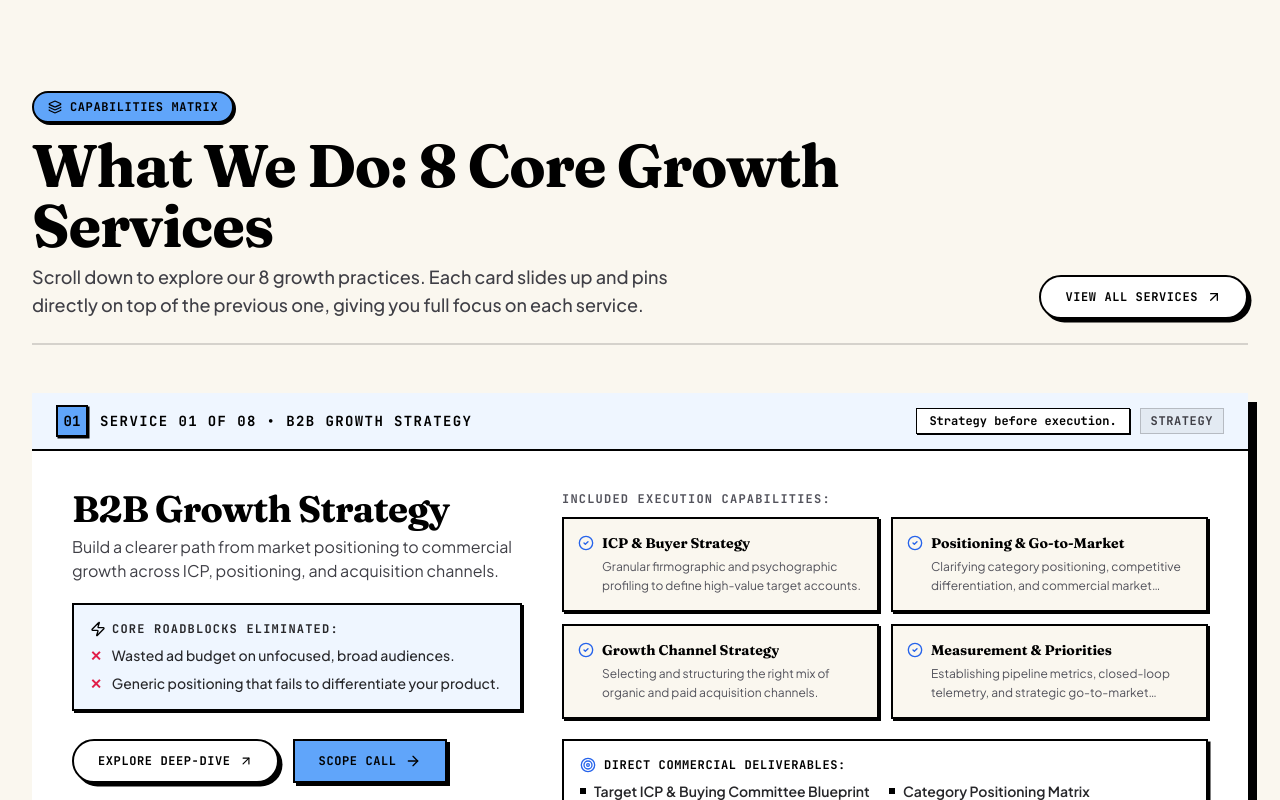
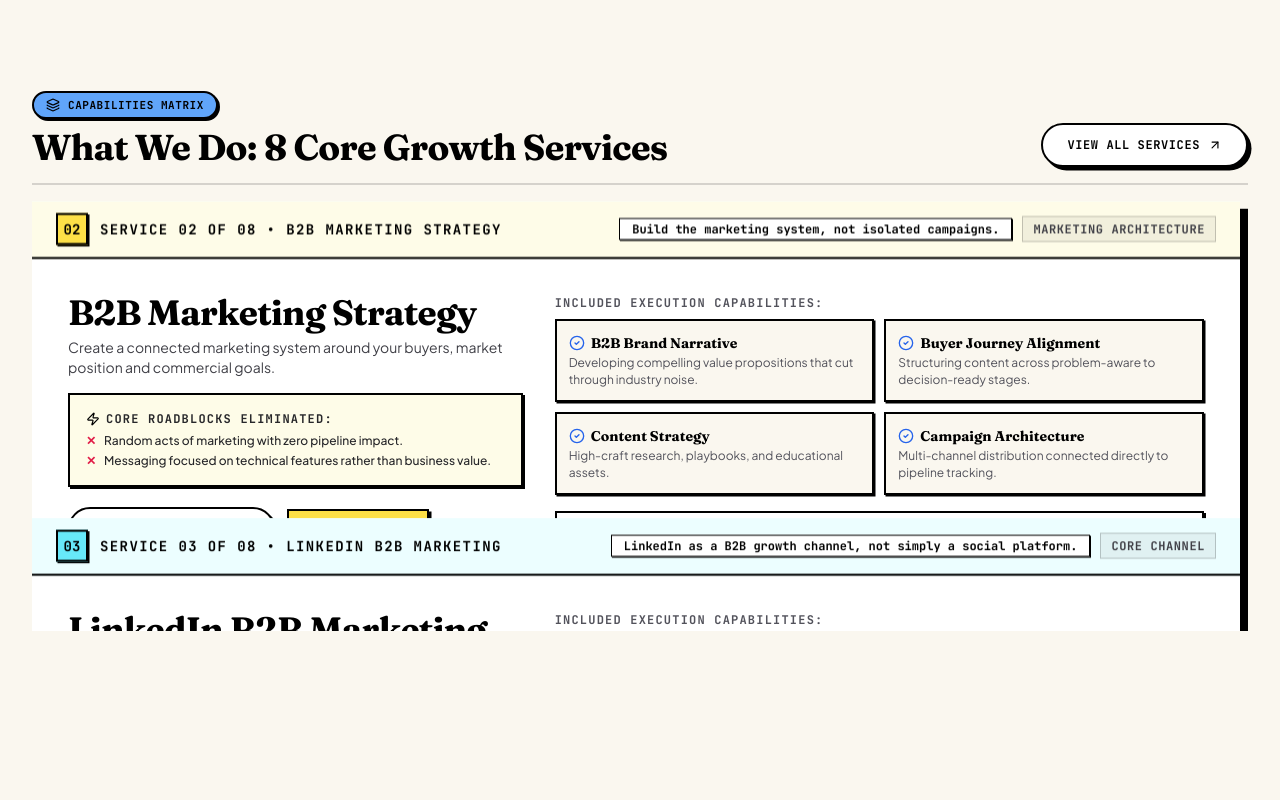
Before and after one commit to Kamu08/Saini-Nexus, a Next.js app: page / in a window 1280 px wide. Shown: the part 1520-2320 px from the top of the page. Built offline with nearby package versions, Linux system fonts and the light colour scheme.

Commit message:
feat: implement scroll-driven card stacking ensuring card 8 fully overlaps card 7 seamlessly with zero extra whitespace

```diff
--- a/src/app/page.tsx
+++ b/src/app/page.tsx
@@ -147,7 +147,7 @@ export default function HomePage() {
       {/* 03. THE NEXUS GROWTH FRAMEWORK: THE DARK MONOLITH SECTION */}
       {/* Distinct High-Contrast Canvas with Massive Rounded Edges  */}
       {/* ========================================================= */}
-      <div className="-mt-[28vh] sm:-mt-[36vh] max-w-7xl mx-auto px-4 sm:px-6 lg:px-8 relative z-20">
+      <div className="max-w-7xl mx-auto px-4 sm:px-6 lg:px-8 relative z-20">
         <NexusGrowthMap />
       </div>
 
--- a/src/components/InteractiveServicesHub.tsx
+++ b/src/components/InteractiveServicesHub.tsx
@@ -1,7 +1,8 @@
 "use client";
 
-import React from "react";
+import React, { useRef } from "react";
 import Link from "next/link";
+import { motion, useScroll, useTransform, MotionValue } from "framer-motion";
 import {
   ArrowRight,
   ArrowUpRight,
@@ -10,7 +11,7 @@ import {
   Zap,
   Target
 } from "lucide-react";
-import { SERVICES } from "@/data/services";
+import { SERVICES, ServiceItem } from "@/data/services";
 
 const ACCENT_STYLES = [
   { badgeBg: "bg-[#60A5FA]", headerBg: "bg-[#EFF6FF]", textAccent: "text-[#1D4ED8]" },
@@ -23,66 +24,42 @@ const ACCENT_STYLES = [
   { badgeBg: "bg-[#93C5FD]", headerBg: "bg-[#EFF6FF]", textAccent: "text-[#1E40AF]" }
 ];
 
-export function InteractiveServicesHub() {
-  const serviceList = Object.values(SERVICES);
+interface CardProps {
+  srv: ServiceItem;
+  idx: number;
+  total: number;
+  scrollYProgress: MotionValue<number>;
+  accent: (typeof ACCENT_STYLES)[0];
+}
+
+function ServiceSlideCard({ srv, idx, total, scrollYProgress, accent }: CardProps) {
+  // Calculate precise scroll window for each card to animate in
+  // Card 0 (Base): always visible at y = 0
+  // Cards 1 to 7: each slides up sequentially from bottom to top
+  const step = 0.85 / (total - 1);
+  const start = idx === 0 ? 0 : 0.02 + (idx - 1) * step;
+  const end = idx === 0 ? 0 : start + step * 0.85;
+
+  // y-translation: slides smoothly up from 105% to 0%
+  const y = useTransform(
+    scrollYProgress,
+    idx === 0 ? [0, 1] : [start, end],
+    idx === 0 ? ["0%", "0%"] : ["105%", "0%"]
+  );
 
   return (
-    <section className="space-y-8 sm:space-y-10 relative">
+    <motion.div
+      style={{
+        y,
+        zIndex: idx + 1,
+      }}
+      className="absolute top-0 left-0 right-2 bottom-2 will-change-transform"
+    >
+      {/* Card Shell */}
+      <div className="w-full h-full bg-white rounded-none border-3 border-black shadow-[8px_8px_0px_#000000] flex flex-col justify-between overflow-hidden">
 
-      {/* Section Header */}
-      <div className="flex flex-col md:flex-row md:items-end justify-between gap-4 border-b-2 border-black/15 pb-6">
-        <div>
-          <div className="inline-flex items-center gap-2 px-3.5 py-1.5 rounded-full bg-[#60A5FA] border-2 border-black text-black text-xs font-mono uppercase tracking-wider mb-3 font-extrabold shadow-[2px_2px_0px_#000000]">
-            <Layers className="w-3.5 h-3.5" />
-            Capabilities Matrix
-          </div>
-          <h2 className="text-3xl sm:text-5xl lg:text-6xl font-serif font-bold text-black tracking-tight">
-            What We Do: 8 Core Growth Services
-          </h2>
-          <p className="text-zinc-700 text-sm sm:text-base md:text-lg mt-2 max-w-2xl font-medium leading-relaxed">
-            Scroll down to explore our 8 growth practices. Each card slides up and pins directly on top of the previous one, giving you full focus on each service.
-          </p>
-        </div>
-
-        <div className="flex items-center gap-3 shrink-0">
-          <Link
-            href="/services"
-            className="neo-btn-white w-fit"
-          >
-            <span>View All Services</span>
-            <ArrowUpRight className="w-4 h-4" />
-          </Link>
-        </div>
-      </div>
-
-      {/*
-        Card-Over-Card Full Cover Deck:
-        All cards share the exact same top position (top: 5.5rem, directly below navbar).
-        Each card has an increasing z-index (1 to 8).
-        As the visitor scrolls, each card slides up from below and smoothly covers
-        the previous card completely, giving the card 100% of the screen height.
-      */}
-      <div className="relative pt-2 pb-[60vh] sm:pb-[75vh]">
-        {serviceList.map((srv, idx) => {
-          const accent = ACCENT_STYLES[idx % ACCENT_STYLES.length];
-          const zIndex = idx + 1;
-          const isLast = idx === serviceList.length - 1;
-
-          return (
-            <div
-              key={srv.slug}
-              style={{
-                position: "sticky",
-                top: "5.5rem",
-                zIndex: zIndex,
-              }}
-              className={`w-full ${!isLast ? "mb-[40vh] sm:mb-[50vh]" : "mb-0"} transition-all`}
-            >
-              {/* Card Container - Crisp neobrutalist borders with zero top padding */}
-              <div className="w-full bg-white rounded-none border-3 border-black shadow-[6px_6px_0px_#000000] sm:shadow-[9px_9px_0px_#000000] relative overflow-hidden">
-
-                {/* Clean Top Header Bar */}
-                <div className={`w-full ${accent.headerBg} border-b-2 border-black px-4 sm:px-6 py-2.5 sm:py-3 flex items-center justify-between gap-3 select-none`}>
+        {/* Top Header Bar */}
+        <div className={`w-full ${accent.headerBg} border-b-2 border-black px-4 sm:px-6 py-2.5 sm:py-3 flex items-center justify-between gap-3 select-none shrink-0`}>
           <div className="flex items-center gap-3">
             <span className={`w-7 h-7 sm:w-8 sm:h-8 rounded-none ${accent.badgeBg} border-2 border-black text-black flex items-center justify-center font-mono text-xs sm:text-sm font-extrabold shadow-[1.5px_1.5px_0px_#000000]`}>
               {srv.number}
@@ -93,7 +70,7 @@ export function InteractiveServicesHub() {
           </div>
 
           <div className="flex items-center gap-2.5">
-                    <span className="hidden md:inline-block px-3 py-1 rounded-none bg-white border border-black text-black font-mono text-xs font-bold shadow-[1px_1px_0px_#000000]">
+            <span className="hidden md:inline-block px-3 py-0.5 rounded-none bg-white border border-black text-black font-mono text-xs font-bold shadow-[1px_1px_0px_#000000]">
               {srv.premiumPositioning}
             </span>
             <span className="text-[10px] sm:text-xs font-mono font-extrabold uppercase tracking-wider text-zinc-700 bg-black/5 px-2.5 py-1 border border-black/20">
@@ -102,31 +79,31 @@ export function InteractiveServicesHub() {
           </div>
         </div>
 
-                {/* Card Body: Full Space, No Squishing */}
-                <div className="p-6 sm:p-8 lg:p-10">
-                  <div className="grid grid-cols-1 lg:grid-cols-12 gap-6 lg:gap-10 items-start">
+        {/* Card Body */}
+        <div className="p-5 sm:p-7 lg:p-9 flex-1 overflow-y-auto no-scrollbar">
+          <div className="grid grid-cols-1 lg:grid-cols-12 gap-5 lg:gap-8 items-start">
 
             {/* Left Column: Title, Short Description, Pain Points & CTAs */}
-                    <div className="lg:col-span-5 space-y-5">
+            <div className="lg:col-span-5 space-y-4">
               <div>
-                        <h3 className="text-2xl sm:text-3xl lg:text-[2.3rem] font-serif font-bold text-black tracking-tight leading-snug">
+                <h3 className="text-2xl sm:text-3xl lg:text-[2.2rem] font-serif font-bold text-black tracking-tight leading-snug">
                   {srv.title}
                 </h3>
-                        <p className="text-sm sm:text-base text-zinc-700 leading-relaxed font-normal mt-2">
+                <p className="text-xs sm:text-sm text-zinc-700 leading-relaxed font-normal mt-1.5">
                   {srv.shortDescription}
                 </p>
               </div>
 
               {/* Solves Friction Box */}
-                      <div className={`p-4 rounded-none ${accent.headerBg} border-2 border-black space-y-2 shadow-[2px_2px_0px_#000000]`}>
+              <div className={`p-3.5 sm:p-4 rounded-none ${accent.headerBg} border-2 border-black space-y-1.5 shadow-[2px_2px_0px_#000000]`}>
                 <span className="text-xs font-mono font-extrabold uppercase tracking-widest text-zinc-800 flex items-center gap-1.5">
-                          <Zap className="w-4 h-4 text-black" />
+                  <Zap className="w-3.5 h-3.5 text-black" />
                   Core Roadblocks Eliminated:
                 </span>
-                        <ul className="space-y-2 text-xs sm:text-sm text-zinc-800 font-medium">
+                <ul className="space-y-1 text-xs text-zinc-800 font-medium">
                   {srv.whatWeSolve.slice(0, 2).map((item, i) => (
-                            <li key={i} className="flex items-start gap-2.5">
-                              <span className="text-rose-600 font-bold shrink-0 text-sm">✕</span>
+                    <li key={i} className="flex items-start gap-2">
+                      <span className="text-rose-600 font-bold shrink-0">✕</span>
                       <span>{item}</span>
                     </li>
                   ))}
@@ -134,7 +111,7 @@ export function InteractiveServicesHub() {
               </div>
 
               {/* Action Buttons */}
-                      <div className="pt-2 flex flex-wrap items-center gap-3.5">
+              <div className="pt-1 flex flex-wrap items-center gap-3">
                 <Link
                   href={`/services/${srv.slug}`}
                   className="neo-btn-white text-xs font-bold"
@@ -144,33 +121,33 @@ export function InteractiveServicesHub() {
                 </Link>
                 <Link
                   href="/book"
-                          className={`inline-flex items-center justify-center px-6 py-3 rounded-none text-xs font-mono font-extrabold uppercase tracking-wider text-black ${accent.badgeBg} border-2 border-black shadow-[3px_3px_0px_#000000] hover:translate-x-[1px] hover:translate-y-[1px] hover:shadow-[1px_1px_0px_#000000] transition-all`}
+                  className={`inline-flex items-center justify-center px-5 py-2.5 rounded-none text-xs font-mono font-extrabold uppercase tracking-wider text-black ${accent.badgeBg} border-2 border-black shadow-[2.5px_2.5px_0px_#000000] hover:translate-x-[1px] hover:translate-y-[1px] hover:shadow-[1px_1px_0px_#000000] transition-all`}
                 >
                   <span>Scope Call</span>
-                          <ArrowRight className="w-4 h-4 ml-2" />
+                  <ArrowRight className="w-3.5 h-3.5 ml-1.5" />
                 </Link>
               </div>
             </div>
 
             {/* Right Column: Execution Capabilities & Direct Deliverables */}
-                    <div className="lg:col-span-7 space-y-5">
+            <div className="lg:col-span-7 space-y-4">
 
               {/* 4 Capabilities Grid */}
-                      <div className="space-y-2.5">
+              <div className="space-y-2">
                 <span className="text-xs font-mono uppercase tracking-widest text-zinc-600 font-extrabold block">
                   Included Execution Capabilities:
                 </span>
-                        <div className="grid grid-cols-1 sm:grid-cols-2 gap-3">
+                <div className="grid grid-cols-1 sm:grid-cols-2 gap-2.5">
                   {srv.capabilities.map((cap, i) => (
                     <div
                       key={i}
-                              className="p-3.5 rounded-none bg-[#FAF7EF] border-2 border-black shadow-[2px_2px_0px_#000000] space-y-1"
+                      className="p-3 rounded-none bg-[#FAF7EF] border-2 border-black shadow-[1.5px_1.5px_0px_#000000] space-y-0.5"
                     >
-                              <div className="flex items-center gap-2 font-serif font-bold text-sm text-black">
+                      <div className="flex items-center gap-1.5 font-serif font-bold text-sm text-black">
                         <CheckCircle2 className="w-4 h-4 text-[#2563EB] shrink-0" />
                         <span className="line-clamp-1">{cap.title}</span>
                       </div>
-                              <p className="text-xs text-zinc-600 leading-relaxed font-normal pl-6 line-clamp-2">
+                      <p className="text-xs text-zinc-600 leading-snug font-normal pl-5.5 line-clamp-2">
                         {cap.description}
                       </p>
                     </div>
@@ -179,12 +156,12 @@ export function InteractiveServicesHub() {
               </div>
 
               {/* Direct Commercial Deliverables Bar */}
-                      <div className="p-4 rounded-none bg-white border-2 border-black space-y-2 shadow-[2.5px_2.5px_0px_#000000]">
-                        <span className="text-xs font-mono font-extrabold uppercase tracking-wider text-black flex items-center gap-2">
-                          <Target className="w-4 h-4 text-[#2563EB]" />
+              <div className="p-3.5 sm:p-4 rounded-none bg-white border-2 border-black space-y-1.5 shadow-[2px_2px_0px_#000000]">
+                <span className="text-xs font-mono font-extrabold uppercase tracking-wider text-black flex items-center gap-1.5">
+                  <Target className="w-3.5 h-3.5 text-[#2563EB]" />
                   Direct Commercial Deliverables:
                 </span>
-                        <div className="grid grid-cols-1 sm:grid-cols-2 gap-2 text-xs sm:text-sm text-zinc-800 font-medium">
+                <div className="grid grid-cols-1 sm:grid-cols-2 gap-2 text-xs text-zinc-800 font-medium">
                   {srv.deliverables.slice(0, 4).map((del, i) => (
                     <div key={i} className="flex items-center gap-2">
                       <span className="w-1.5 h-1.5 rounded-none bg-black shrink-0" />
@@ -200,11 +177,70 @@ export function InteractiveServicesHub() {
         </div>
 
       </div>
+    </motion.div>
+  );
+}
+
+export function InteractiveServicesHub() {
+  const serviceList = Object.values(SERVICES);
+  const containerRef = useRef<HTMLDivElement>(null);
+
+  // Track scroll through the dedicated services runway
+  const { scrollYProgress } = useScroll({
+    target: containerRef,
+    offset: ["start start", "end end"]
+  });
+
+  return (
+    <div ref={containerRef} className="relative h-[480vh] sm:h-[520vh]">
+
+      {/* Pinned Sticky Stage - Stays fixed on screen as the user scrolls */}
+      <div className="sticky top-20 sm:top-24 w-full h-[620px] sm:h-[560px] lg:h-[540px] flex flex-col justify-start">
+
+        {/* Section Header */}
+        <div className="flex flex-col md:flex-row md:items-end justify-between gap-3 border-b-2 border-black/15 pb-4 mb-4 bg-[#FAF7EF] shrink-0">
+          <div>
+            <div className="inline-flex items-center gap-2 px-3 py-1 rounded-full bg-[#60A5FA] border-2 border-black text-black text-[11px] font-mono uppercase tracking-wider mb-2 font-extrabold shadow-[2px_2px_0px_#000000]">
+              <Layers className="w-3.5 h-3.5" />
+              Capabilities Matrix
+            </div>
+            <h2 className="text-2xl sm:text-3xl lg:text-4xl font-serif font-bold text-black tracking-tight">
+              What We Do: 8 Core Growth Services
+            </h2>
+          </div>
+
+          <div className="flex items-center gap-3 shrink-0">
+            <Link
+              href="/services"
+              className="neo-btn-white text-xs py-2 px-4"
+            >
+              <span>View All Services</span>
+              <ArrowUpRight className="w-3.5 h-3.5" />
+            </Link>
+          </div>
+        </div>
+
+        {/*
+          The Interactive Card Deck Viewport:
+          All 8 cards live inside this exact frame.
+          Each card slides up from below and lands directly on top on scroll.
+          Card 8 is 100% guaranteed to land on top of Card 7.
+        */}
+        <div className="relative w-full flex-1 overflow-hidden">
+          {serviceList.map((srv, idx) => (
+            <ServiceSlideCard
+              key={srv.slug}
+              srv={srv}
+              idx={idx}
+              total={serviceList.length}
+              scrollYProgress={scrollYProgress}
+              accent={ACCENT_STYLES[idx % ACCENT_STYLES.length]}
+            />
+          ))}
+        </div>
+
+      </div>
+
     </div>
   );
-        })}
-      </div>
-
-    </section>
-  );
 }
```
Lines whose indentation alone changed are shown as unchanged.
